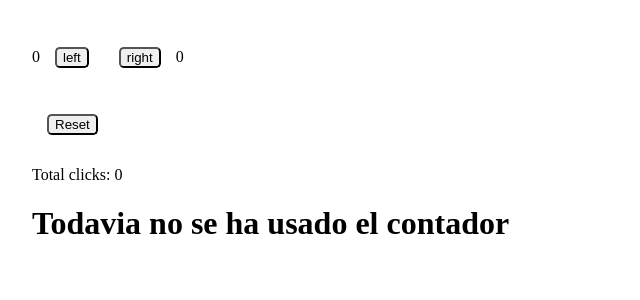
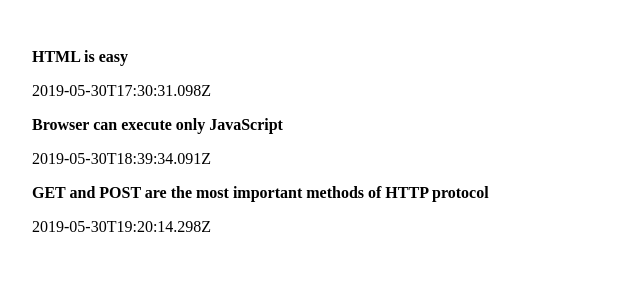
Before and after one commit to DesarrolloDeJonathan/miBootcamp, a JavaScript app in the folder parte1-react/: page / in a window 1280 px wide. Shown: the top 300 px of the page, without its empty margins (0-640 px from the left). Built offline with nearby package versions, Linux system fonts and the light colour scheme.

Commit message:
Renderizar listas de elementos en React

```diff
--- a/parte1-react/src/App.js
+++ b/parte1-react/src/App.js
@@ -1,12 +1,39 @@
 import './styles.css';
 
-const defaulf = function App() {
-return (
-    <div className="App">
-    <h1>Hello CodeSandbox</h1>
-    <h2>Start editing to see some magic happend!</h2>
-  </div>
-  );
+const notes = [
+  {
+    id: 1,
+    content: 'HTML is easy',
+    date: '2019-05-30T17:30:31.098Z',
+    important: true
+  },
+  {
+    id: 2,
+    content: 'Browser can execute only JavaScript',
+    date: '2019-05-30T18:39:34.091Z',
+    important: false
+  },
+  {
+    id: 3,
+    content: 'GET and POST are the most important methods of HTTP protocol',
+    date: '2019-05-30T19:20:14.298Z',
+    important: true
+  }
+]
+
+export default function App() {
+  return (
+    <div>
+      {
+        notes.map((notes) => {
+          // return <p><strong>{note.id}</strong>{note.content}</p>;
+          return <div><p>
+            <strong>{notes.content}</strong>
+          </p>
+            <p><time>{notes.date}</time></p>
+          </div>
+        })
+      }
+    </div>
+  )
 }
-
-export default App;
--- a/parte1-react/src/index.js
+++ b/parte1-react/src/index.js
@@ -1,76 +1,8 @@
 import ReactDOM from 'react-dom'
-import { useState } from 'react'
 import "./styles.css"
-
-const rootElement = document.getElementById("root");
-
-const WarningNotUsed = () => {
-  return <h1>Todavia no se ha usado el contador</h1>
-}
-const ListOfClicks = ({clicks}) => {
-  return <p>{clicks.join(', ')}</p>
-}
-
-//Teniendo en cuenta que estos cntadores siempre estan en cero
-// const INITIAL_COUNTER_STATE = { PODREMOS QUITAR ESTO Y TRABAJAR APARTIR DE setClicks
-//   left: 0,
-//   right:0,
-//   mensaje: 'Mensaje en el estado'
-// }
-
-const App = () => {
-  //PODREMOS QUITAR ESTO Y TRABAJAR APARTIR DE setClicks
-  // const [counters, setCounters] = useState(INITIAL_COUNTER_STATE);
-
-  const [clicks, setClicks] = useState ([]) //ahora tenemos más información en este estado
-
-  const handleClickLeft = () => {
-    // const newCountersState = {  PODREMOS QUITAR ESTO Y TRABAJAR APARTIR DE setClicks
-    //   ...counters,
-    //   left: counters.left + 1
-    // };
-    // //Sin el Spread Operator
-    // setCounters(newCountersState);
-    setClicks(prevClicks => ([...prevClicks, ['L']]))
-  };
-
-  const handleClickRight = () => {
-    // setCounters({  PODREMOS QUITAR ESTO Y TRABAJAR APARTIR DE setClicks
-    //   ...counters,
-    //   right: counters.right + 1
-    // });
-    setClicks(prevClicks => ([...prevClicks, ['R']]))
-  }
-
-  const handleReset = () => {
-    // setCounters(INITIAL_COUNTER_STATE); PODREMOS QUITAR ESTO
-    setClicks([])
-  }
-
-  // Mientras se vayan a filtrar algo así como mil elementos sera mejor esta forma
-  //si llegaran a ser más de 10 mil elementos ya habria que pensarlo
-  //com filter devuelve un string
-  const left = clicks.filter(click => click === 'L')
-  const right = clicks.filter(click => click === 'R')
-  console.log({left});
-
-   return (
-      <div>
-        {left.length}{/** aquí usamos length para obtener un entero */}
-        <button onClick={handleClickLeft}>left</button>
-        <button onClick={handleClickRight}>right</button>
-        {right.length}
-        <p>
-          <button onClick={handleReset}>Reset</button>
-        </p>
-        <p>Total clicks: {clicks.length}</p>
-        {/* <p>{counters.mensaje}</p> */}
-        {clicks.length === 0 ? <WarningNotUsed /> : <ListOfClicks clicks={clicks}/>}
-      </div>
-    )
-}
+import App from "./App.js"
 
 ReactDOM.render(
-  <App  />,
-  rootElement
-)
+  <App />,
+document.getElementById('root')
+);
```
